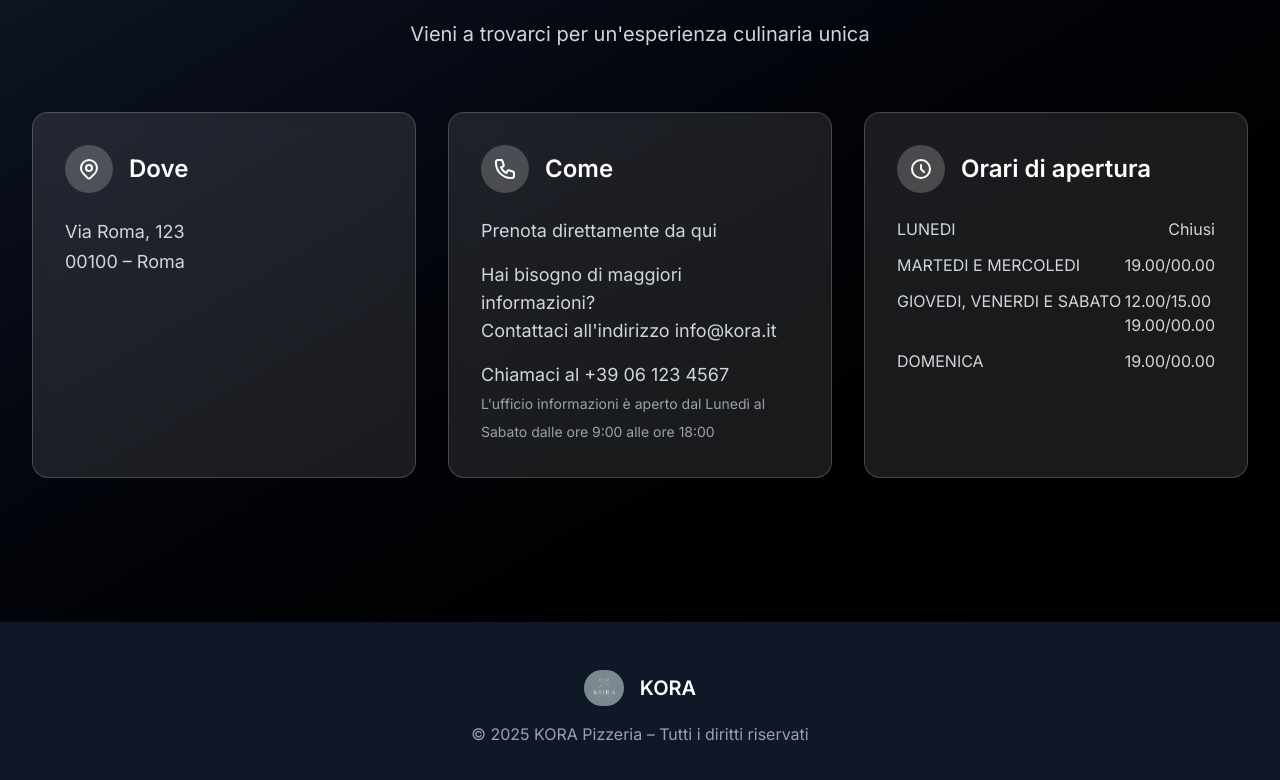
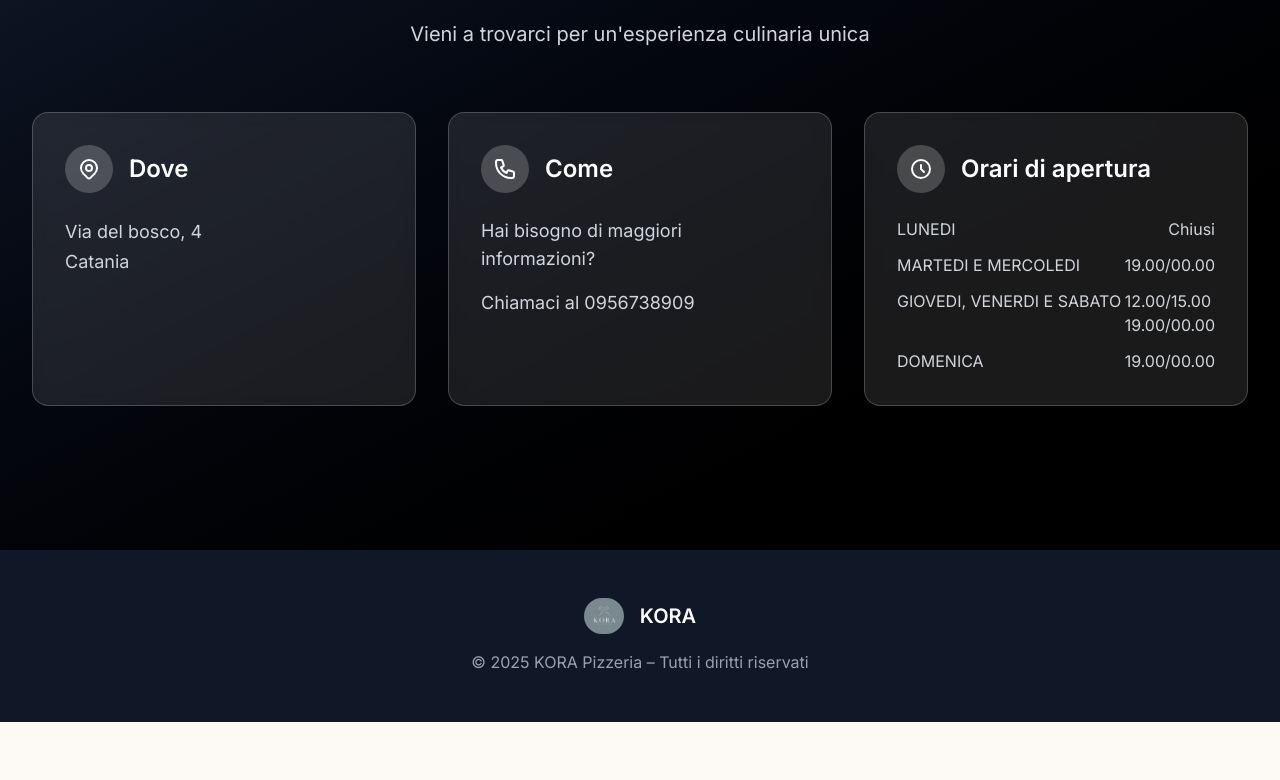
Before and after one commit to giovanninicotra032-source/kora-menu, a Next.js app: page / in a window 1280 px wide. Shown: the part 1777-2557 px from the top of the page. After the commit the page ends 2499 px from the top, so only its background shows below. Built offline with nearby package versions, Linux system fonts and the light colour scheme.

Commit message:
Aggiornate informazioni contatti e immagine menu: indirizzo Catania, telefono 0956738909, Menu1.png sostituito con pr.png

```diff
--- a/src/pages/index.tsx
+++ b/src/pages/index.tsx
@@ -218,8 +218,8 @@ export default function Home() {
                 <h3 className="text-2xl font-bold">Dove</h3>
               </div>
               <p className="text-gray-300 text-lg leading-relaxed">
-                Via Roma, 123<br />
-                00100 – Roma
+                Via del bosco, 4<br />
+                Catania
               </p>
             </div>
 
@@ -234,15 +234,10 @@ export default function Home() {
                 <h3 className="text-2xl font-bold">Come</h3>
               </div>
               <p className="text-gray-300 text-lg mb-4">
-                Prenota direttamente da qui
-              </p>
-              <p className="text-gray-300 text-lg mb-4">
-                Hai bisogno di maggiori informazioni?<br />
-                Contattaci all'indirizzo info@kora.it
+                Hai bisogno di maggiori informazioni?
               </p>
               <p className="text-gray-300 text-lg">
-                Chiamaci al +39 06 123 4567<br />
-                <span className="text-sm text-gray-400">L'ufficio informazioni è aperto dal Lunedì al Sabato dalle ore 9:00 alle ore 18:00</span>
+                Chiamaci al 0956738909
               </p>
             </div>
 
--- a/src/pages/menu-sala.tsx
+++ b/src/pages/menu-sala.tsx
@@ -65,7 +65,7 @@ export default function MenuSala() {
             {/* Menu Pages */}
             <div className="rounded-2xl overflow-hidden shadow-xl hover:shadow-2xl transition-all duration-500">
               <Image
-                src="/images/Menu1.png"
+                src="/images/pr.png"
                 alt="Menu Sala - Pagina 1"
                 width={1600}
                 height={2000}
```
Also changed, not shown: public/images/Menu1.png (deleted), public/images/pr.png (added).
